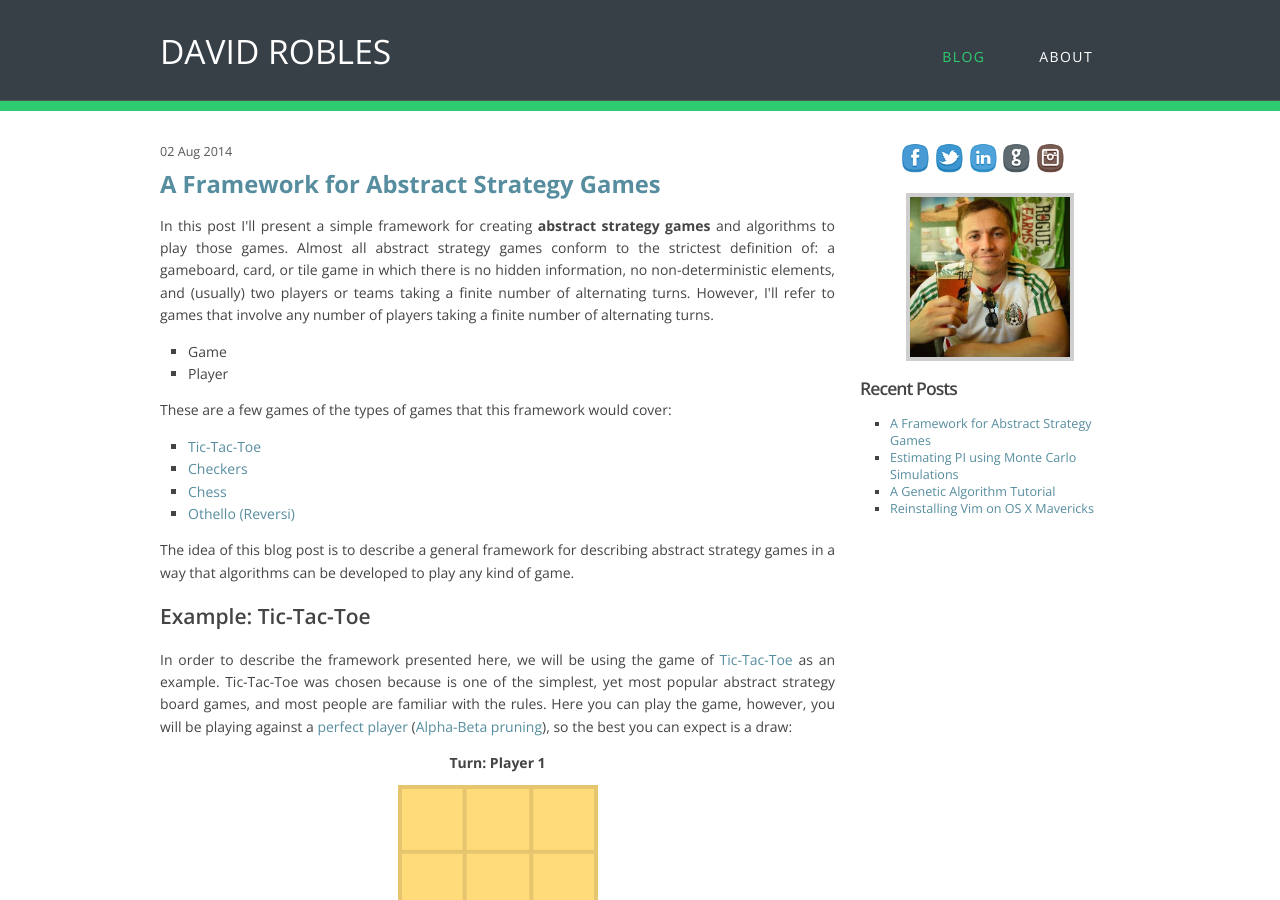
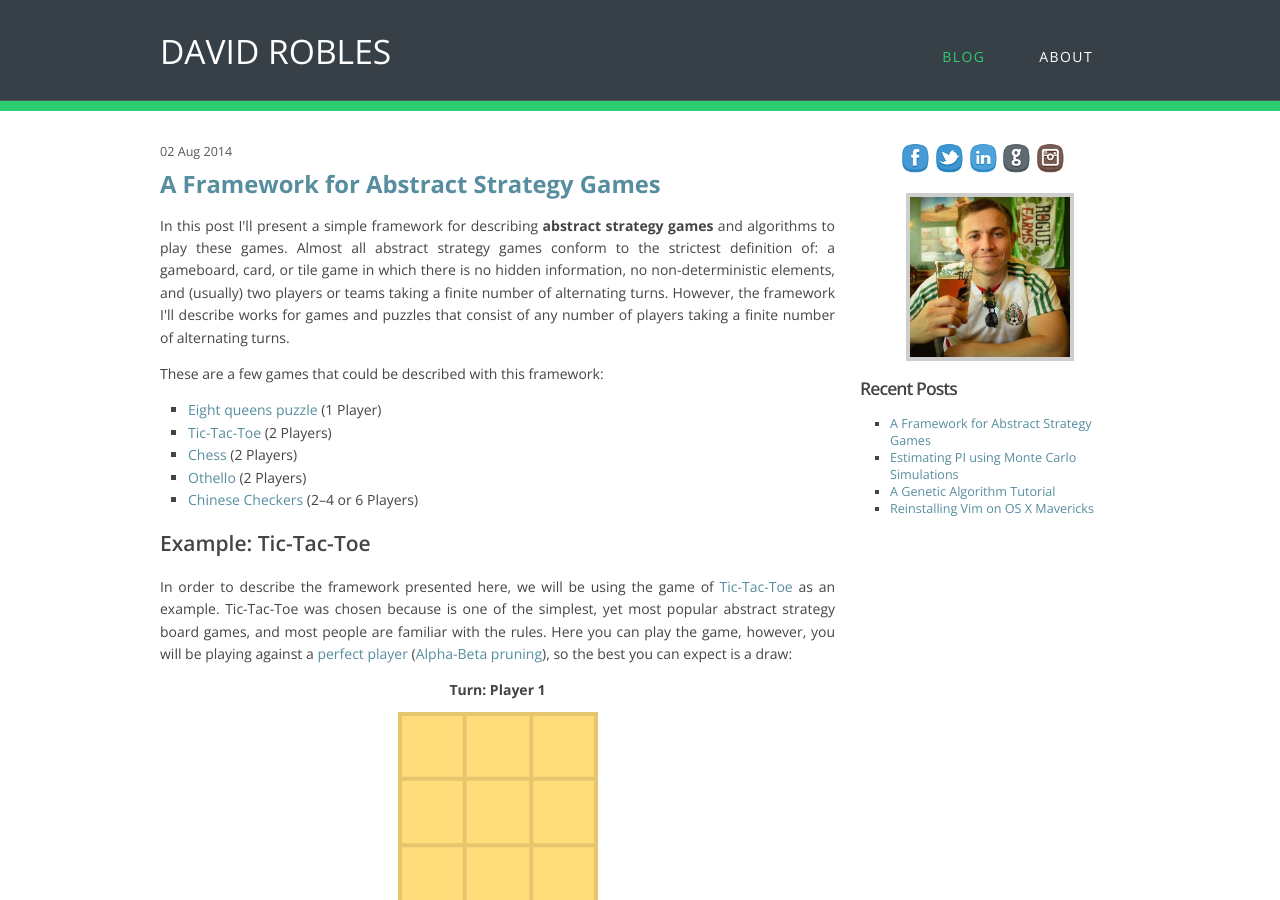
Before and after one commit to davidrobles/davidrobles.github.io, a Jekyll site: the page built from _posts/2014-08-01-a-framework-for-abstract-strategy-games.html, in a window 1280 px wide and 900 px high. Built offline with Jekyll 4.4.1, drawn with Linux system fonts in a browser that asks for light colours; Markdown is read by kramdown in place of the engine named in the settings; comment, search, counter and statistics services are not loaded.

Commit message:
Rename file

```diff
--- a/_posts/2014-08-01-a-framework-for-abstract-strategy-games.html
+++ b/_posts/2014-08-01-a-framework-for-abstract-strategy-games.html
@@ -18,29 +18,22 @@ js:         ["lib/jquery-2.1.1.js", "lib/underscore.js", "lib/backbone.js",
 <a name="introduction"></a>
 
 <p>
-    In this post I'll present a simple framework for creating <strong>abstract strategy games</strong> and algorithms to
-    play those games. Almost all abstract strategy games conform to the strictest definition of: a gameboard, card, or
-    tile game in which there is no hidden information, no non-deterministic elements, and (usually) two players or teams
-    taking a finite number of alternating turns. However, I'll refer to games that involve any number of players taking
-    a finite number of alternating turns.
+    In this post I'll present a simple framework for describing <strong>abstract strategy games</strong> and algorithms
+    to play these games. Almost all abstract strategy games conform to the strictest definition of: a gameboard, card,
+    or tile game in which there is no hidden information, no non-deterministic elements, and (usually) two players or
+    teams taking a finite number of alternating turns. However, the framework I'll describe works for games and puzzles
+    that consist of any number of players taking a finite number of alternating turns.
 </p>
 
-<ul>
-    <li>Game</li>
-    <li>Player</li>
-</ul>
-
-<p>These are a few games of the types of games that this framework would cover:</p>
+<p>These are a few games that could be described with this framework:</p>
 
 <ul>
-    <li><a href="http://en.wikipedia.org/wiki/Tic-tac-toe">Tic-Tac-Toe</a></li>
-    <li><a href="http://en.wikipedia.org/wiki/Checkers">Checkers</a></li>
-    <li><a href="http://en.wikipedia.org/wiki/Chess">Chess</a></li>
-    <li><a href="http://en.wikipedia.org/wiki/Reversi">Othello (Reversi)</a></li>
+    <li><a href="http://en.wikipedia.org/wiki/Eight_queens_puzzle">Eight queens puzzle</a> (1 Player)</li>
+    <li><a href="http://en.wikipedia.org/wiki/Tic-tac-toe">Tic-Tac-Toe</a> (2 Players)</li>
+    <li><a href="http://en.wikipedia.org/wiki/Chess">Chess</a> (2 Players)</li>
+    <li><a href="http://en.wikipedia.org/wiki/Reversi">Othello</a> (2 Players)</li>
+    <li><a href="http://en.wikipedia.org/wiki/Chinese_checkers">Chinese Checkers</a> (2–4 or 6 Players)</li>
 </ul>
-
-<p>The idea of this blog post is to describe a general framework for describing abstract strategy games in a way that
-algorithms can be developed to play any kind of game.</p>
 
 <a name="example-tic-tac-toe"></a>
 <h2 data-name="example-tic-tac-toe">Example: Tic-Tac-Toe</h2>
```
